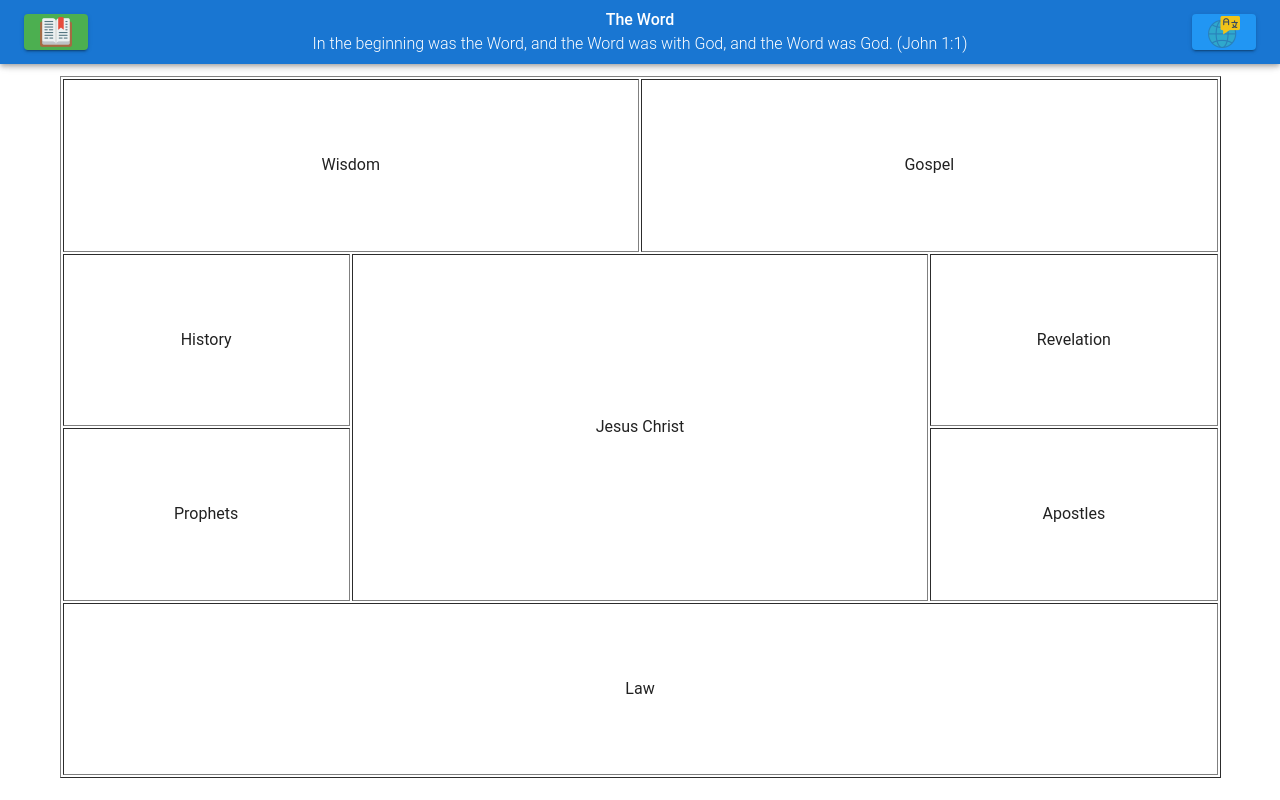
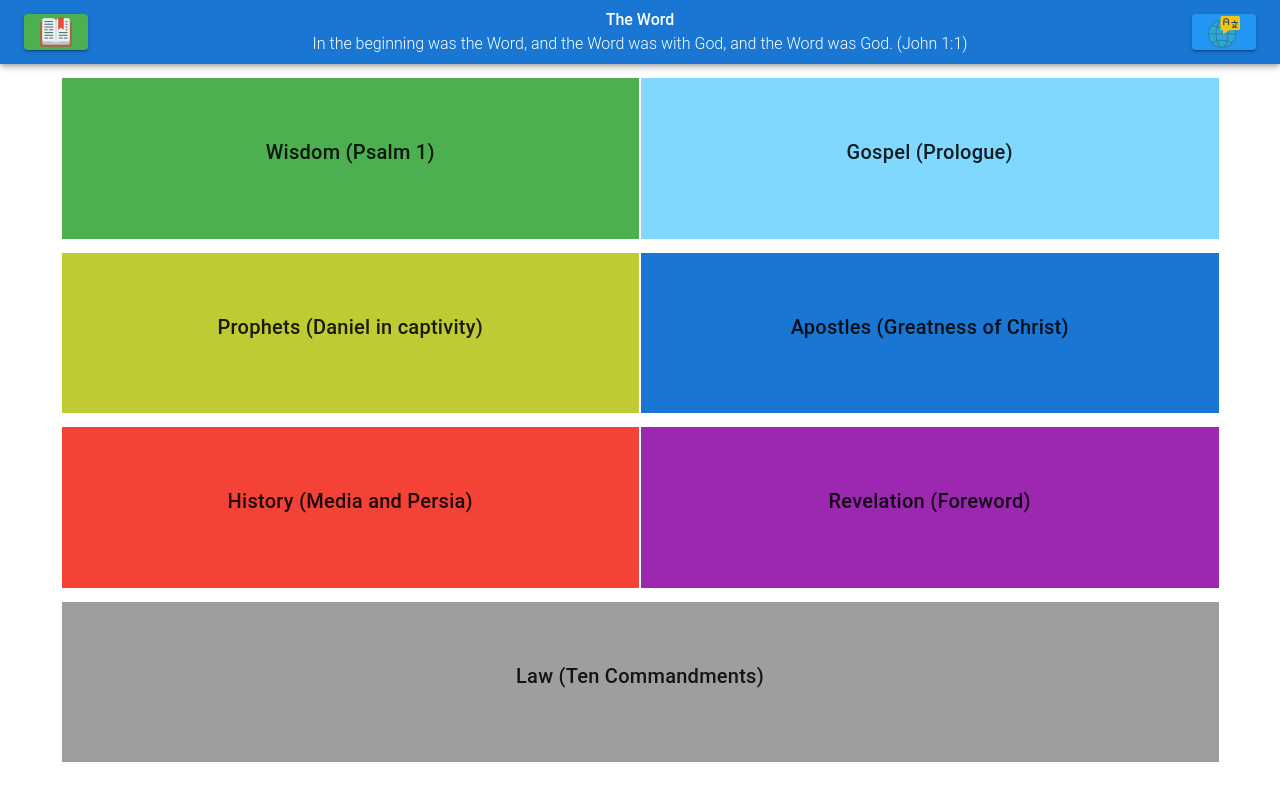
Before and after one commit to karnauhov/theword, a Vue app: page / in a window 1280 px wide. Built offline with nearby package versions, Linux system fonts and the light colour scheme.

Commit message:
Finished Home page

```diff
--- a/public/assets/content/en/2951.json
+++ b/public/assets/content/en/2951.json
@@ -1,7 +1,7 @@
 {
   "content": {
     "part": "History",
-    "name": "Ahasuerus and Vashti",
+    "name": "Media and Persia",
     "places": "Esther 1",
     "keyText": "",
     "keyPlace": "",
--- a/public/assets/content/en/config.json
+++ b/public/assets/content/en/config.json
@@ -20,7 +20,7 @@
         "id": 2000,
         "name": "History",
         "children": [{
-            "id": 2951, "name": "Ahasuerus and Vashti", "places": "Esther 1"
+            "id": 2951, "name": "Media and Persia", "places": "Esther 1"
           }]
       },
       {
--- a/public/assets/content/ru/2951.json
+++ b/public/assets/content/ru/2951.json
@@ -1,7 +1,7 @@
 {
   "content": {
     "part": "История",
-    "name": "Артаксеркс и Астинь",
+    "name": "Мидо-Персия",
     "places": "Есф 1",
     "keyText": "",
     "keyPlace": "",
--- a/public/assets/content/ru/config.json
+++ b/public/assets/content/ru/config.json
@@ -20,7 +20,7 @@
         "id": 2000,
         "name": "История",
         "children": [{
-            "id": 2951, "name": "Артаксеркс и Астинь", "places": "Есф 1"
+            "id": 2951, "name": "Мидо-Персия", "places": "Есф 1"
           }]
       },
       {
--- a/src/App.vue
+++ b/src/App.vue
@@ -45,7 +45,7 @@
     </v-navigation-drawer>
 
     <v-content style="min-width: 300px">
-      <Home v-if="currentChapterId == 0" :config="config"/>
+      <Home v-if="currentChapterId == 0" :config="config" v-on:show-chapter="homeLinkOpenChapter"/>
       <Help v-else-if="currentChapterId == 8000" />
       <Page v-else :content="currentContent" :config="config" :chapterId="currentChapterId"/>
     </v-content>
@@ -212,6 +212,9 @@ export default {
     },
     getActiveMenu() {
       return [this.currentChapterId];
+    },
+    homeLinkOpenChapter(id) {
+      this.loadContent([id]);
     }
   }
 };
--- a/src/components/Home.vue
+++ b/src/components/Home.vue
@@ -1,21 +1,90 @@
 <template>
   <v-container v-resize="onResize">
-    <table border="1px" style="width: 100%;">
+    <table style="width: 100%;">
       <tr :style="{'height': windowSize.y * 0.25 + 'px'}" align="center">
-        <td style="width: 50%" colspan="2">{{ getPartName(3000) }}</td>
-        <td style="width: 50%" colspan="2">{{ getPartName(5000) }}</td>
+        <td style="width: 50%" colspan="2">
+          <v-carousel cycle hide-delimiter-background hide-delimiters show-arrows-on-hover :height="windowSize.y * 0.25">
+            <v-carousel-item v-for="chapter in getPart(3000).children" :key="chapter.id" @click.native="goToChapter(chapter.id)">
+              <v-sheet class="px-4" :color="colors[2]" height="100%">
+                <v-row class="fill-height" align="center" justify="center">
+                  <div class="title">{{ `${getPart(3000).name} (${chapter.name})` }}</div>
+                </v-row>
+              </v-sheet>
+            </v-carousel-item>
+          </v-carousel>
+        </td>
+        <td style="width: 50%" colspan="2">
+          <v-carousel cycle hide-delimiter-background hide-delimiters show-arrows-on-hover :height="windowSize.y * 0.25">
+            <v-carousel-item v-for="chapter in getPart(5000).children" :key="chapter.id" @click.native="goToChapter(chapter.id)">
+              <v-sheet class="px-4" :color="colors[4]" height="100%">
+                <v-row class="fill-height" align="center" justify="center">
+                  <div class="title">{{ `${getPart(5000).name} (${chapter.name})` }}</div>
+                </v-row>
+              </v-sheet>
+            </v-carousel-item>
+          </v-carousel>
+        </td>
       </tr>
       <tr :style="{'height': windowSize.y * 0.25 + 'px'}" align="center">
-        <td style="width: 25%">{{ getPartName(2000) }}</td>
-        <td style="width: 50%" colspan="2" rowspan="2">{{ config && config.ui ? config.ui.Christ : '' }}</td>
-        <td style="width: 25%">{{ getPartName(7000) }}</td>
+        <td style="width: 50%" colspan="2">
+          <v-carousel cycle hide-delimiter-background hide-delimiters show-arrows-on-hover :height="windowSize.y * 0.25">
+            <v-carousel-item v-for="chapter in getPart(4000).children" :key="chapter.id" @click.native="goToChapter(chapter.id)">
+              <v-sheet class="px-4" :color="colors[3]" height="100%">
+                <v-row class="fill-height" align="center" justify="center">
+                  <div class="title">{{ `${getPart(4000).name} (${chapter.name})` }}</div>
+                </v-row>
+              </v-sheet>
+            </v-carousel-item>
+          </v-carousel>
+        </td>
+        <td style="width: 50%" colspan="2">
+          <v-carousel cycle hide-delimiter-background hide-delimiters show-arrows-on-hover :height="windowSize.y * 0.25">
+            <v-carousel-item v-for="chapter in getPart(6000).children" :key="chapter.id" @click.native="goToChapter(chapter.id)">
+              <v-sheet class="px-4" :color="colors[5]" height="100%">
+                <v-row class="fill-height" align="center" justify="center">
+                  <div class="title">{{ `${getPart(6000).name} (${chapter.name})` }}</div>
+                </v-row>
+              </v-sheet>
+            </v-carousel-item>
+          </v-carousel>
+        </td>
       </tr>
       <tr :style="{'height': windowSize.y * 0.25 + 'px'}" align="center">
-        <td style="width: 25%">{{ getPartName(4000) }}</td>
-        <td style="width: 25%">{{ getPartName(6000) }}</td>
+        <td style="width: 50%" colspan="2">
+          <v-carousel cycle hide-delimiter-background hide-delimiters show-arrows-on-hover :height="windowSize.y * 0.25">
+            <v-carousel-item v-for="chapter in getPart(2000).children" :key="chapter.id" @click.native="goToChapter(chapter.id)">
+              <v-sheet class="px-4" :color="colors[1]" height="100%">
+                <v-row class="fill-height" align="center" justify="center">
+                  <div class="title">{{ `${getPart(2000).name} (${chapter.name})` }}</div>
+                </v-row>
+              </v-sheet>
+            </v-carousel-item>
+          </v-carousel>
+        </td>
+        <td style="width: 50%" colspan="2">
+          <v-carousel cycle hide-delimiter-background hide-delimiters show-arrows-on-hover :height="windowSize.y * 0.25">
+            <v-carousel-item v-for="chapter in getPart(7000).children" :key="chapter.id" @click.native="goToChapter(chapter.id)">
+              <v-sheet class="px-4" :color="colors[6]" height="100%">
+                <v-row class="fill-height" align="center" justify="center">
+                  <div class="title">{{ `${getPart(7000).name} (${chapter.name})` }}</div>
+                </v-row>
+              </v-sheet>
+            </v-carousel-item>
+          </v-carousel>
+        </td>
       </tr>
       <tr :style="{'height': windowSize.y * 0.25 + 'px'}" align="center">
-        <td style="width: 50%" colspan="4">{{ getPartName(1000) }}</td>
+        <td style="width: 100%" colspan="4">
+            <v-carousel cycle hide-delimiter-background hide-delimiters show-arrows-on-hover :height="windowSize.y * 0.25">
+              <v-carousel-item v-for="chapter in getPart(1000).children" :key="chapter.id" @click.native="goToChapter(chapter.id)">
+                <v-sheet class="px-4" :color="colors[0]" height="100%">
+                  <v-row class="fill-height" align="center" justify="center">
+                    <div class="title">{{ `${getPart(1000).name} (${chapter.name})` }}</div>
+                  </v-row>
+                </v-sheet>
+              </v-carousel-item>
+            </v-carousel>
+        </td>
       </tr>
     </table>
   </v-container>
@@ -30,6 +99,7 @@
     data: () => ({
       tmp: "Home page",
       windowSize: { x: 0, y: 0 },
+      colors: ["grey", "red", "green", "lime darken-1", "light-blue accent-1", "primary", "purple"]
     }),
     mounted () {
       this.onResize()
@@ -38,15 +108,18 @@
       onResize () {
         this.windowSize = { x: window.innerWidth, y: window.innerHeight - 110 };
       },
-      getPartName: function (partId) {
+      getPart: function (partId) {
         if (this.config && this.config.ui && this.config.ui.menu) {
           const part = this.config.ui.menu.find(element => element.id == partId);
           if (part) {
-            return part.name;
+            return part;
           }
         }
-        return "";
+        return {};
       },
+      goToChapter: function(id) {
+        this.$emit('show-chapter', id);
+      }
     },
   }
 </script>
```
